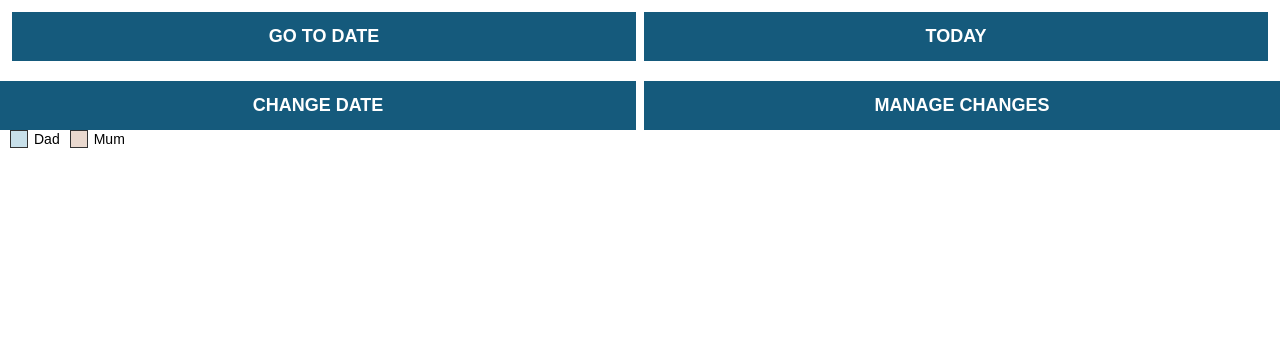
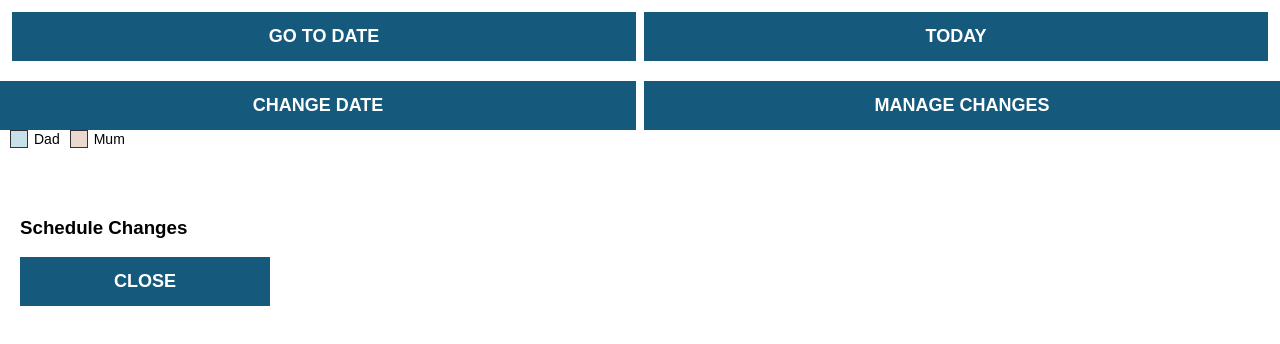
Before and after one commit to RossSnell/kidschedule, a plain HTML site: page index.html in a window 1280 px wide. Drawn offline with Linux system fonts and the light colour scheme.

Commit message:
Update index.html

```diff
--- a/index.html
+++ b/index.html
@@ -784,5 +784,20 @@ document.getElementById(
     </div>
 
 </div>
+<div id="manageDialog">
+
+    <div class="dialog">
+
+        <h3>Schedule Changes</h3>
+
+        <div id="changesList"></div>
+
+        <button id="closeManageBtn">
+            CLOSE
+        </button>
+
+    </div>
+
+</div>
 </body>
 </html>
```
